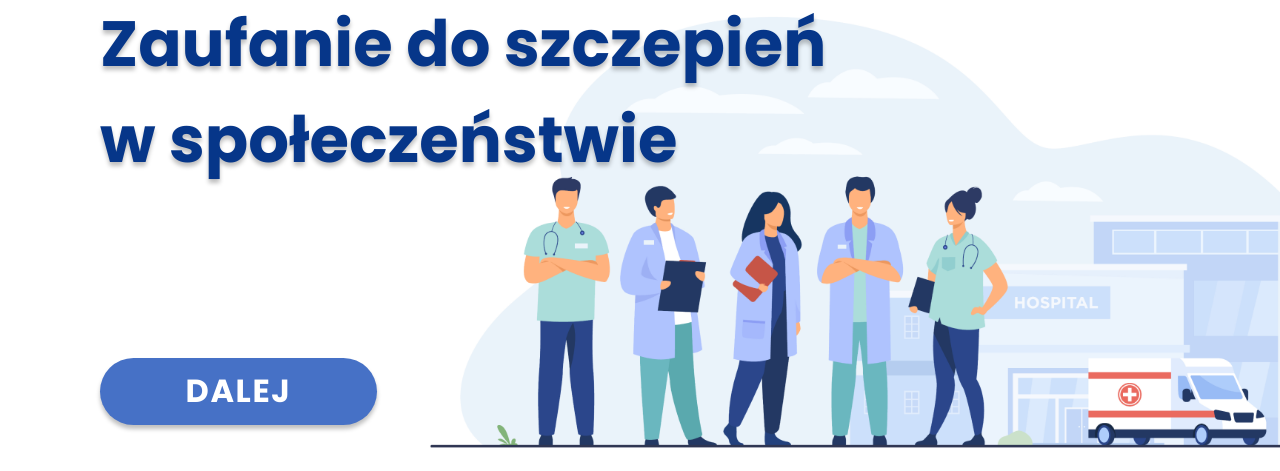
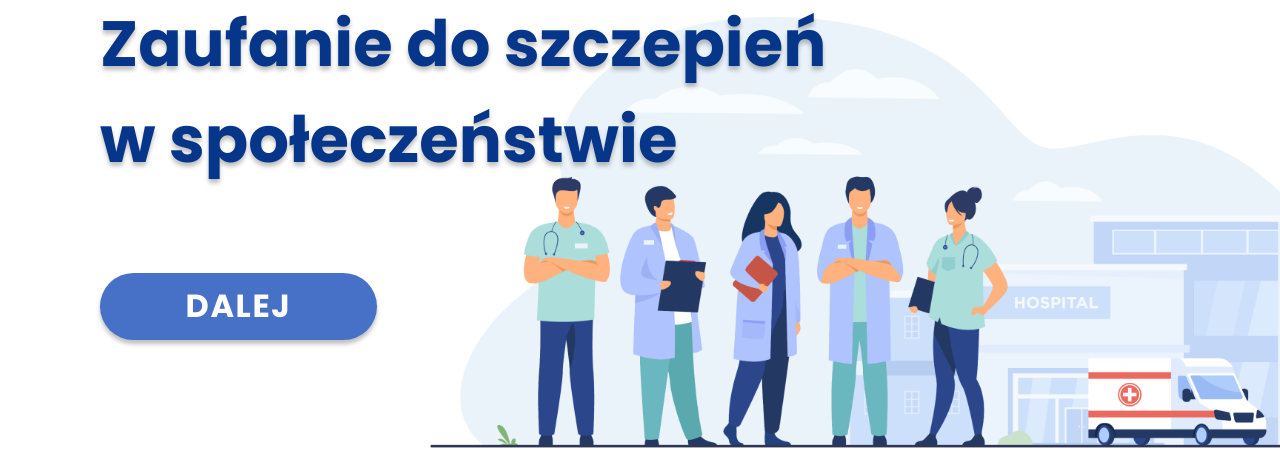
Before and after one commit to informacja/przedmiotHumanistyczny, a Django app: page / in a window 1280 px wide. Shown: the part 329-800 px from the top of the page. Run offline with Django 4.2, Linux system fonts and the light colour scheme; some libraries are stand-ins or nearby versions.

Commit message:
no vertical margin

```diff
--- a/ankiety/templates/home.html
+++ b/ankiety/templates/home.html
@@ -120,7 +120,7 @@ border-radius: 44px;
 flex: none;
 order: 1;
 flex-grow: 0;
-margin: 85px 0px;
+/*margin: 85px 0px;*/
     /*position: absolute;*/
     /*width: 280px;*/
     /*height: 65px;*/
```
